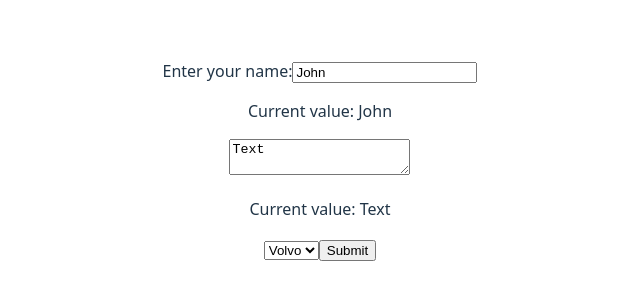
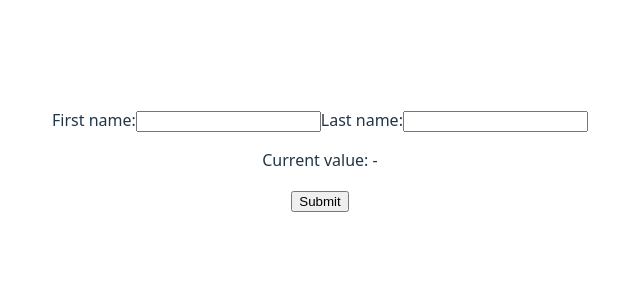
Before and after one commit to Ebubekir42/ReactTutorial, a React (Vite) app: page / in a window 1280 px wide. Shown: the part 240-540 px from the top of the page, without its empty margins (320-960 px from the left). Built offline with nearby package versions, Linux system fonts and the light colour scheme.

Commit message:
Multiple Inputs

```diff
--- a/src/Form.jsx
+++ b/src/Form.jsx
@@ -4,9 +4,13 @@ const MyForm = () => {
     const [name, setName] = useState("John");
     const [mytxt, setMytxt] = useState("Text");
     const [myCar, setMyCar] = useState("Volvo");
+    const [inputs, setInputs] = useState({});
 
     const handleChange = (e) => {
-        setName(e.target.value);
+        // setName(e.target.value);
+        const name = e.target.name;
+        const value = e.target.value;
+        setInputs(pre => ({ ...pre, [name]: value }));
     }
 
     const handleChange2 = (e) => {
@@ -18,12 +22,12 @@ const MyForm = () => {
 
     const handleSubmit = (e) => {
         e.preventDefault();
-        alert(name);
+        console.log(inputs);
     }
 
     return (
         <form onSubmit={handleSubmit}>
-            <label>Enter your name:
+            {/* <label>Enter your name:
                 <input type="text" value={name} onChange={handleChange} />
             </label>
             <p>Current value: {name}</p>
@@ -33,7 +37,14 @@ const MyForm = () => {
                 <option value="Ford">Ford</option>
                 <option value="Volvo">Volvo</option>
                 <option value="Fiat">Fiat</option>
-            </select>
+            </select> */}
+            <label>First name:
+                <input type="text" name="firstname" value={inputs.firstname || ""} onChange={handleChange} />
+            </label>
+            <label>Last name:
+                <input type="text" name="lastname" value={inputs.lastname || ""} onChange={handleChange} />
+            </label>
+            <p>Current value: {inputs.firstname} - {inputs.lastname}</p>
             <input type="submit" />
         </form>
     );
```
